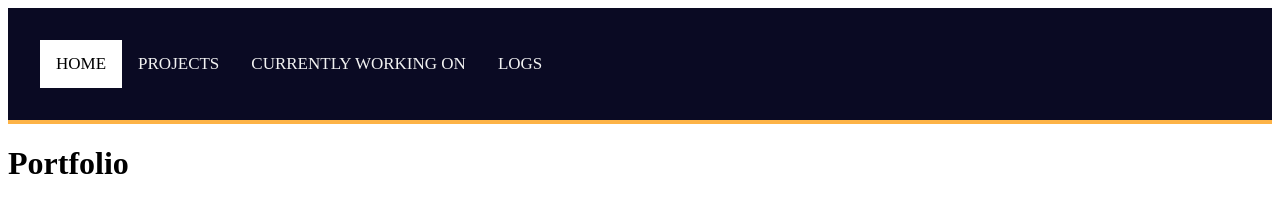
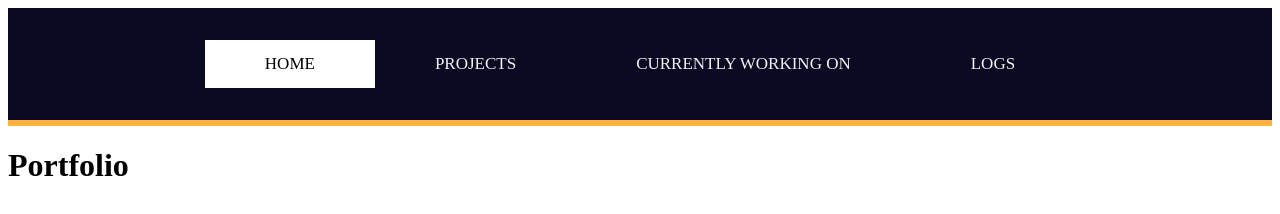
Before and after one commit to Slendercraft101/portfolio, a plain HTML site: page index.html in a window 1280 px wide. Drawn offline with Linux system fonts and the light colour scheme.

Commit message:
Centered Top Manu Bar

```diff
--- a/Styles.css
+++ b/Styles.css
@@ -3,21 +3,23 @@
   }
 
   .Menu_Bar {
+    position: relative;
+    display: flex;
     text-align: center;
+    justify-content: center;
     text-transform: uppercase;
-    padding: 32px;
     background-color: #0a0a23;
     color: #fff;
-    border-bottom: 4px solid #fdb347;
+    border-bottom: 6px solid #fdb347;
     overflow: hidden;
+    padding: 32px;
   }
 
   /* Style the links */
   .Menu_Bar a {
-    float: left;
+    text-align: center;
     color: #f2f2f2;
-    text-align: center;
-    padding: 14px 16px;
+    padding: 14px 5%;
     text-decoration: none;
     font-size: 17px;
   }
```
